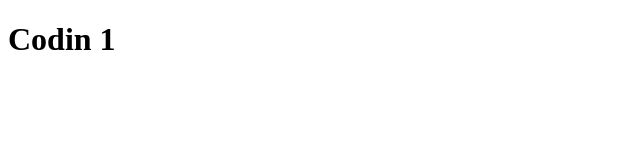
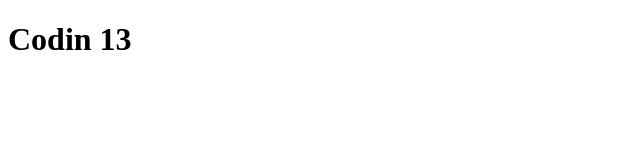
Before and after one commit to cfontelar22/Coding_Assignment11, a React (Create React App) app: page / in a window 1280 px wide. Shown: the top 160 px of the page, without its empty margins (0-640 px from the left). Built offline with nearby package versions, Linux system fonts and the light colour scheme.

Commit message:
Initial commit

```diff
--- a/src/index.js
+++ b/src/index.js
@@ -2,6 +2,6 @@ import React from 'react';
 import ReactDOM from 'react-dom';
 
 ReactDOM.render(
-  <h1>Codin 1</h1>,
+  <h1>Codin 13</h1>,
   document.getElementById('root')
 );
```
